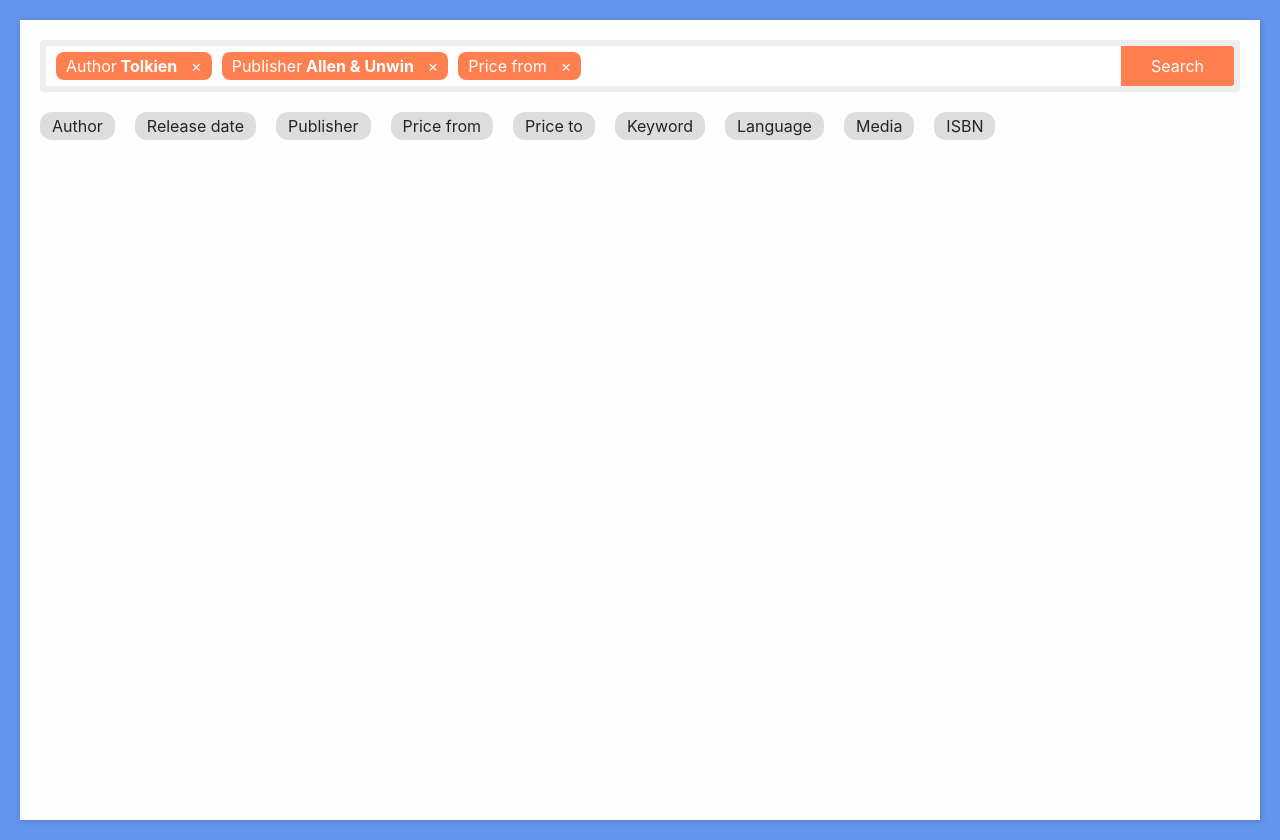
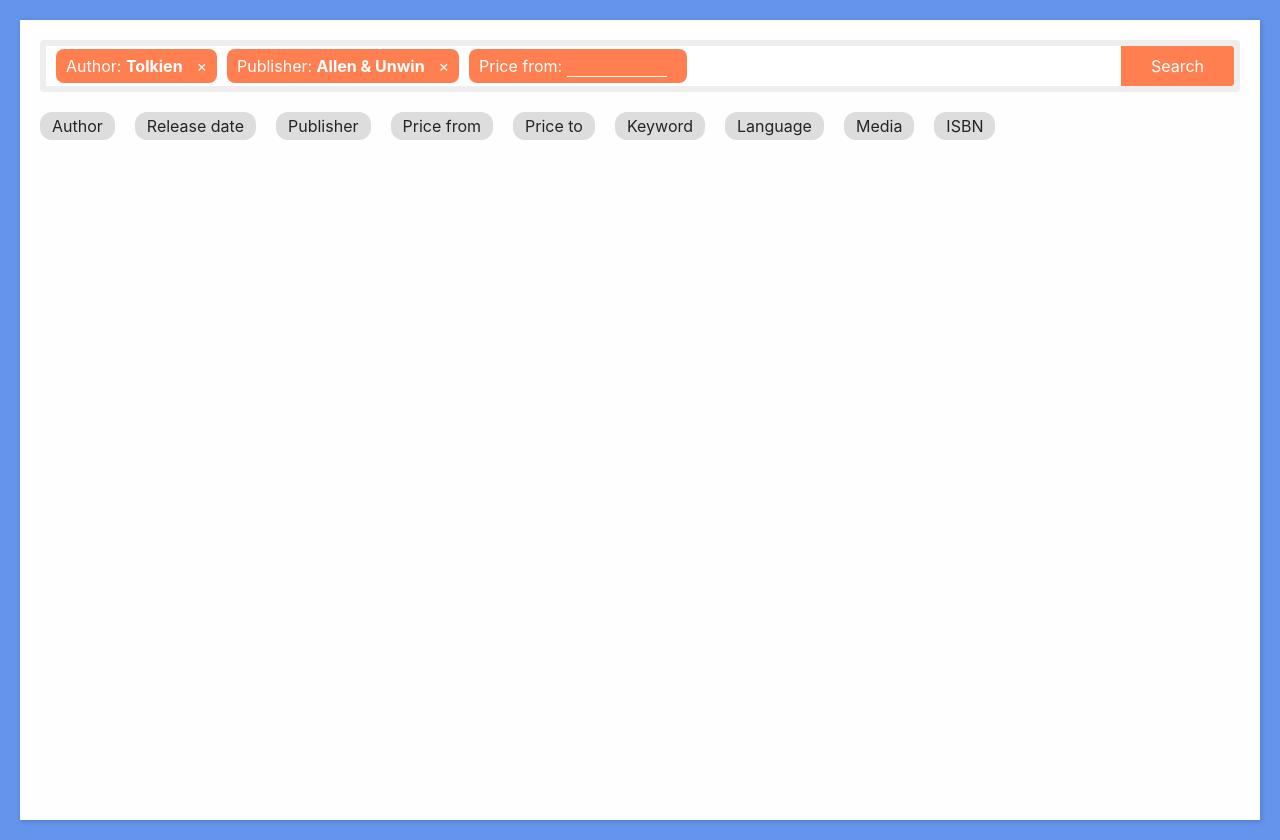
Before and after one commit to badabam/vue-book-search, a website: page index.html in a window 1280 px wide. Both pictures are taken after a click on the element "Price from". Drawn offline with nearby package versions, Linux system fonts and the light colour scheme; files that its build step writes are made by us from their sources.

Commit message:
Create and destroy search-tags

```diff
--- a/js/app.js
+++ b/js/app.js
@@ -1,4 +1,4 @@
-var tags = [
+var tagButtons = [
   'Author',
   'Release date',
   'Publisher',
@@ -13,7 +13,6 @@ var tags = [
 let searchTags = [
   {type: "Author", value: "Tolkien"},
   {type: "Publisher", value: "Allen & Unwin"},
-  {type: "Price from"},
 ];
 
 Vue.component('app', {
@@ -21,19 +20,29 @@ Vue.component('app', {
   <div>
     <search-bar></search-bar>
     <section class="advanced">
-    <tag
-    v-for="tag in tags"
-    v-bind:name="tag"
-    v-bind:key="tag" />
+    <tag-button
+      v-for="name in tagButtons"
+      @click="onTagButtonClick"
+      v-bind:name="name"
+      v-bind:key="name" />
     </section>
   </div>
   `,
   methods: {
+    onTagButtonClick: function(event) {
+      this.createSearchTag(event);
+    },
+    createSearchTag: function(type, text) {
+      searchTags.push({
+        type,
+        text
+      });
+    }
   },
 
   data: () => {
     return {
-      tags: tags
+      tagButtons
     }
   }
 });
@@ -43,9 +52,11 @@ Vue.component('search-bar', {
     <section class="simple">
       <input type="text" name="q">
       <ul class="tags">
-        <search-tag
+        <li
+        is="search-tag"
         v-for="(tag, index) in searchTags"
         v-bind:data="tag"
+        v-bind:index="index"
         key="tag.type"
         @close="close(index)"
         />
@@ -60,6 +71,7 @@ Vue.component('search-bar', {
     },
     methods: {
       close: function(index) {
+        console.log('close', index);
         searchTags.splice(index, 1);
       }
     }
@@ -68,27 +80,59 @@ Vue.component('search-bar', {
 Vue.component('search-tag', {
   template: `
     <li>
-      <span class="prefix">{{data.type}}</span>
-      {{data.value}}
-      <span class="suffix" @click="close">&times;</span>
+      <span class="prefix">{{type}}: </span>
+      {{value}}
+      <span v-if="value" class="suffix" @click="close">&times;</span>
+      <input
+        v-if="!value"
+        type="text"
+        ref="input"
+        @blur="blur"
+        @keyup.delete="destroy"
+        @keyup.enter="submit">
     </li>
   `,
-  props: ['data'],
-  data: () => {
-    return {};
+  props: ['data', 'index'],
+  data: function() {
+    return {
+      type: this.data.type,
+      value: this.data.value
+    };
   },
   methods: {
     close: function() {
       this.$emit('close');
+    },
+    submit: function(event) {
+      if (event.target.value) {
+        this.value = event.target.value;
+      }
+    },
+    destroy: function () {
+      if(!this.$refs.input.value) {
+        searchTags.splice(this.index, 1);
+      }
+    },
+    blur: function() {
+      console.log('blur');
+      this.destroy();
     }
+  },
+  mounted: function() {
+    this.$refs.input && this.$refs.input.focus();
   }
 });
 
-Vue.component('tag', {
+Vue.component('tag-button', {
   template: `
-  <div>{{name}}</div>
+  <div @click="onClick()">{{name}}</div>
   `,
-  props: ['name']
+  props: ['name'],
+  methods: {
+    onClick: function() {
+      this.$emit('click', this.name);
+    }
+  }
 });
 
 new Vue({
--- a/scss/styles.scss
+++ b/scss/styles.scss
@@ -34,7 +34,7 @@ body {
   margin: 0;
 
   > li {
-    padding: 2px 10px;
+    padding: 5px 10px;
     margin-right: 10px;
     background: coral;
     color: white;
@@ -45,6 +45,17 @@ body {
     text-overflow: ellipsis;
     white-space: nowrap;
     flex-shrink: 1;
+
+    input {
+      background: transparent;
+      border-bottom: 1px solid white;
+      height: 100%;
+      width: 100px;
+      padding-right: 10px;
+      margin-right: 10px;
+      font-weight: bold;
+      color: white;
+    }
 
     .prefix {
       font-weight: normal;
```
